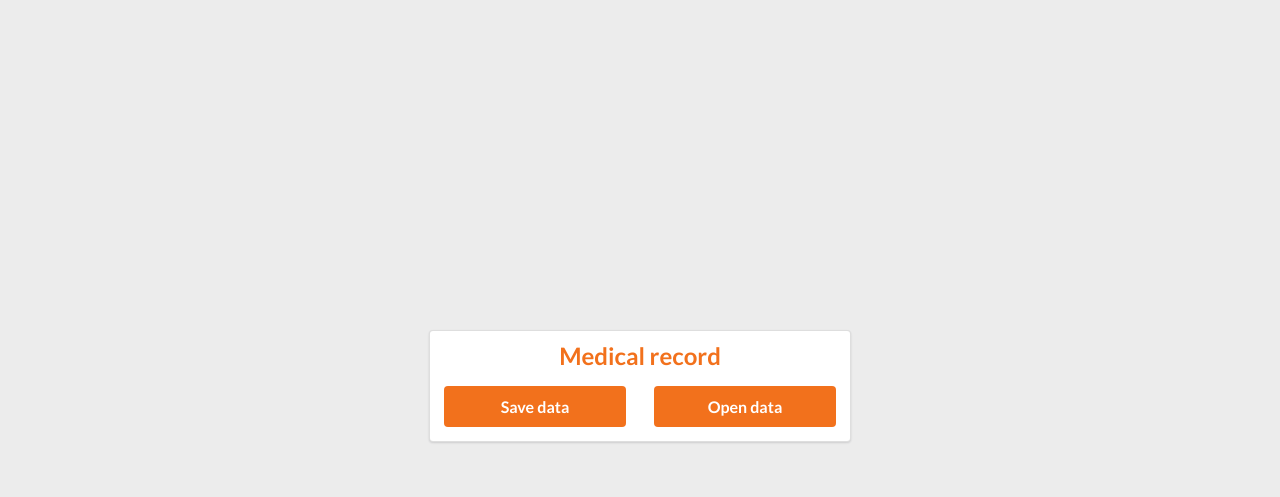
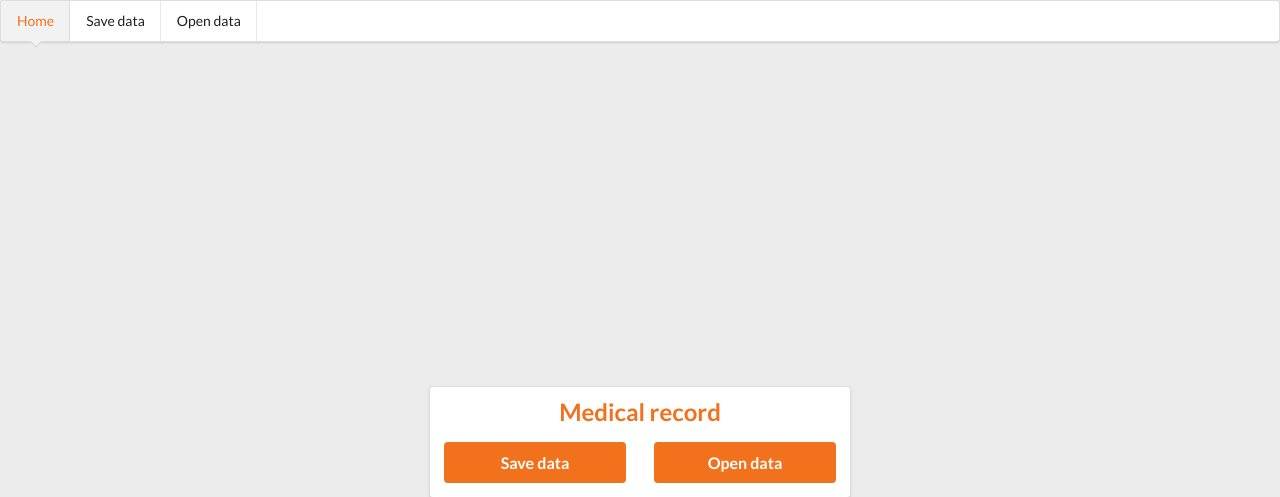
Before and after one commit to IzabelaPopiel/medical_record, a Django app: page /medrecord/ in a window 1280 px wide. Shown: the top 497 px of the page. Before the commit the page ends 443 px from the top, so only its background shows below. Run offline with Django 3.2, Linux system fonts and the light colour scheme.

Commit message:
top navigation bar added

```diff
--- a/medrecord/templates/medrecord/index.html
+++ b/medrecord/templates/medrecord/index.html
@@ -31,6 +31,18 @@
 
 <body>
 
+<div class="ui pointing menu">
+  <a class="active orange item" href="{% url 'medrecord:index' %}">
+    Home
+  </a>
+  <a class="item" href="{% url 'medrecord:save_patient' %}">
+    Save data
+  </a>
+  <a class="item" href="{% url 'medrecord:open_file' %}">
+    Open data
+  </a>
+</div>
+
 <div class="ui middle aligned center aligned grid">
     <div class="column">
         <div class="ui segment">
```
Also changed, not shown: medrecord/templates/medrecord/save_patient.html (+11 -1 lines).
